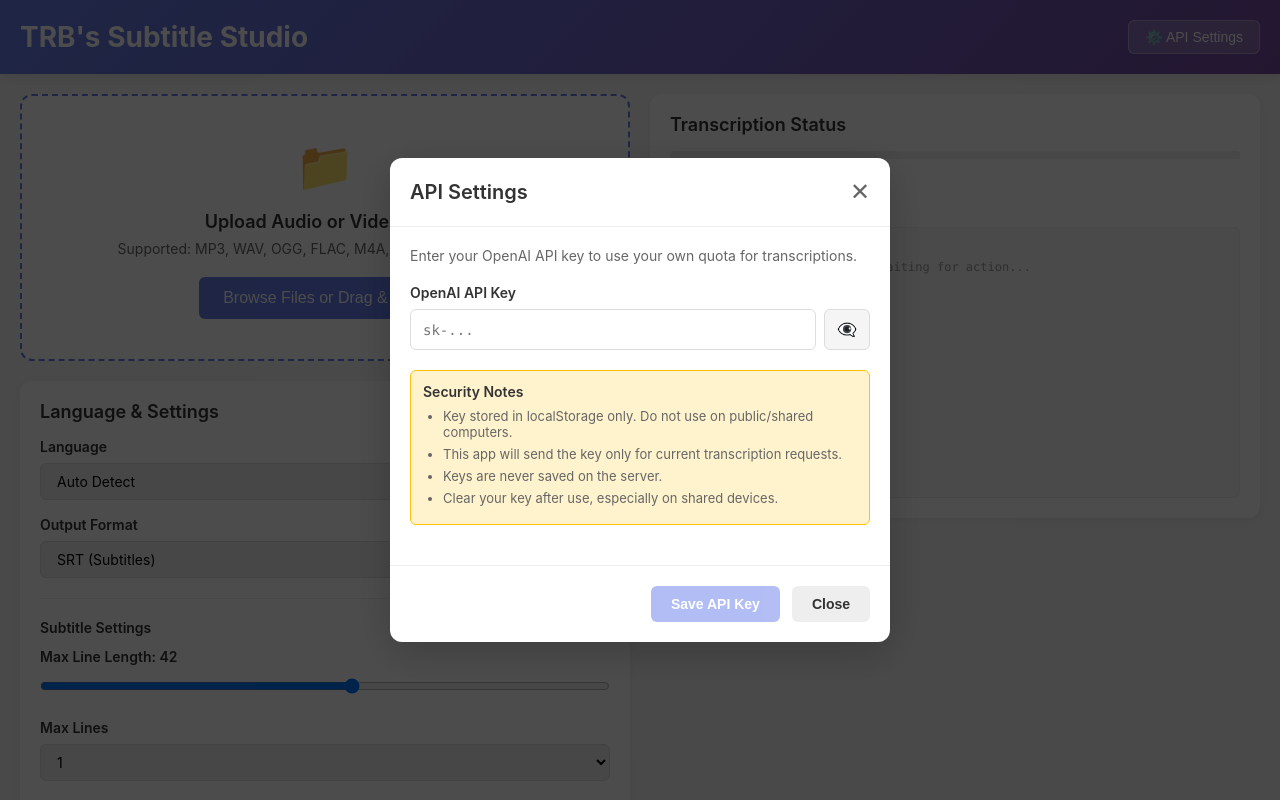
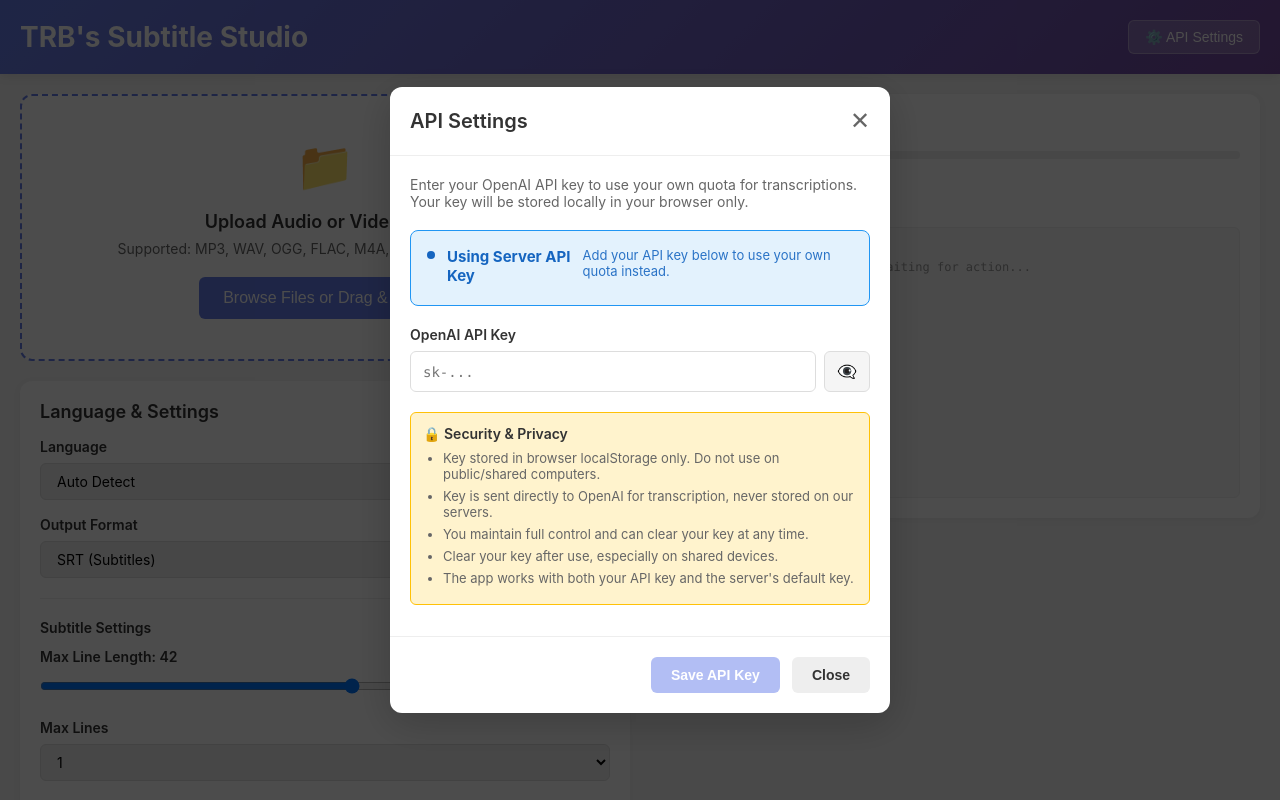
Before and after one commit to callmejatinnn/v0-transcription-web-app, a React (Create React App) app in the folder client/: page / in a window 1280 px wide. Both pictures are taken after a click on the button "⚙️ API Settings". Shown: the top 800 px of the page. Built offline with nearby package versions, Linux system fonts and the light colour scheme.

Commit message:
feat: enhance API key modal clarity and feedback
Improve modal with status badge, better messaging, and security notes

Co-authored-by: null <243826823+callmejatinnn@users.noreply.github.com>

```diff
--- a/client/src/App.css
+++ b/client/src/App.css
@@ -648,6 +648,51 @@ body {
   margin-bottom: 6px;
 }
 
+/* Added styles for API status badge */
+.api-status-badge {
+  padding: 16px;
+  border-radius: 8px;
+  margin-bottom: 20px;
+  display: flex;
+  align-items: flex-start;
+  gap: 12px;
+  font-size: 14px;
+}
+
+.api-status-badge.personal {
+  background: #e8f5e9;
+  border: 1px solid #4caf50;
+  color: #2e7d32;
+}
+
+.api-status-badge.server {
+  background: #e3f2fd;
+  border: 1px solid #2196f3;
+  color: #1565c0;
+}
+
+.api-status-badge strong {
+  display: block;
+  margin-bottom: 4px;
+  font-size: 15px;
+}
+
+.api-status-badge p {
+  margin: 0;
+  font-size: 13px;
+  opacity: 0.9;
+}
+
+.status-dot {
+  display: inline-block;
+  width: 8px;
+  height: 8px;
+  border-radius: 50%;
+  background: currentColor;
+  flex-shrink: 0;
+  margin-top: 4px;
+}
+
 .modal-footer {
   display: flex;
   gap: 12px;
--- a/client/src/components/ApiKeyModal.jsx
+++ b/client/src/components/ApiKeyModal.jsx
@@ -39,8 +39,23 @@ function ApiKeyModal({ isOpen, onClose }) {
 
         <div className="modal-content">
           <p className="modal-description">
-            Enter your OpenAI API key to use your own quota for transcriptions.
+            Enter your OpenAI API key to use your own quota for transcriptions. Your key will be stored locally in your browser only.
           </p>
+
+          <div className={`api-status-badge ${hasSavedKey ? 'personal' : 'server'}`}>
+            <span className="status-dot"></span>
+            {hasSavedKey ? (
+              <>
+                <strong>✓ Using Your API Key</strong>
+                <p>Your personal API key is active and will be used for all transcriptions.</p>
+              </>
+            ) : (
+              <>
+                <strong>Using Server API Key</strong>
+                <p>Add your API key below to use your own quota instead.</p>
+              </>
+            )}
+          </div>
 
           <div className="api-key-input-group">
             <label>OpenAI API Key</label>
@@ -63,17 +78,21 @@ function ApiKeyModal({ isOpen, onClose }) {
 
           {hasSavedKey && (
             <div className="saved-key-indicator">
-              <p>✓ API key saved locally</p>
+              <p>✓ API key saved locally in your browser</p>
+              <p style={{ fontSize: '12px', marginTop: '4px', opacity: 0.8 }}>
+                The key is encrypted in localStorage and never sent to our servers.
+              </p>
             </div>
           )}
 
           <div className="security-notes">
-            <h4>Security Notes</h4>
+            <h4>🔒 Security & Privacy</h4>
             <ul>
-              <li>Key stored in localStorage only. Do not use on public/shared computers.</li>
-              <li>This app will send the key only for current transcription requests.</li>
-              <li>Keys are never saved on the server.</li>
+              <li>Key stored in browser localStorage only. Do not use on public/shared computers.</li>
+              <li>Key is sent directly to OpenAI for transcription, never stored on our servers.</li>
+              <li>You maintain full control and can clear your key at any time.</li>
               <li>Clear your key after use, especially on shared devices.</li>
+              <li>The app works with both your API key and the server's default key.</li>
             </ul>
           </div>
         </div>
```
